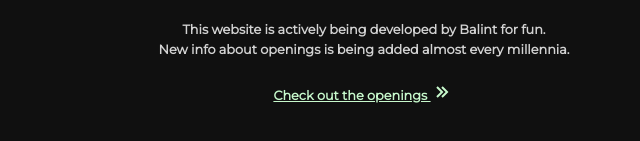
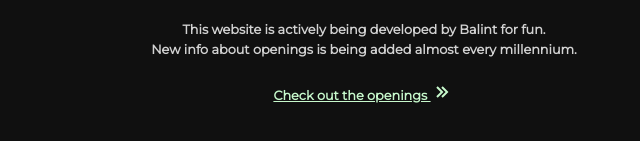
Before and after one commit to EsziL/chessOpening, a plain HTML site: page index.html in a window 1280 px wide. Shown: the part 337-478 px from the top of the page, 276-916 px from the left. Drawn offline with Linux system fonts and the light colour scheme.

Commit message:
yeah i know grammar why do you ask

```diff
--- a/index.html
+++ b/index.html
@@ -22,7 +22,7 @@
 		<div class="full-center">
 			<h1 class="title"><span style="font-style: italic;">Chess Openings</span></h1>
 			<h1 class="desc">This website is actively being developed by Balint for fun.</h1>
-			<h1 class="desc">New info about openings is being added almost every millennia.</h1>
+			<h1 class="desc">New info about openings is being added almost every millennium.</h1>
 			<br>
 			<h1 class="desc" style="color: #C7F9CC"><a href="openings.html" style="text-decoration: underline; color: #C7F9CC">Check out the openings <svg xmlns="http://www.w3.org/2000/svg" width="24" height="24" viewBox="0 0 24 24" style="fill: #C7F9CC; --darkreader-inline-fill:#f2f0ed; vertical-align: -30%;" data-darkreader-inline-fill=""><path d="M10.296 7.71 14.621 12l-4.325 4.29 1.408 1.42L17.461 12l-5.757-5.71z"></path><path d="M6.704 6.29 5.296 7.71 9.621 12l-4.325 4.29 1.408 1.42L12.461 12z"></path></svg></a></h1>
 		</div>
```
